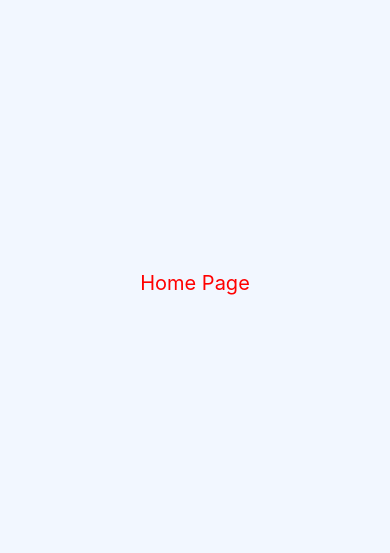
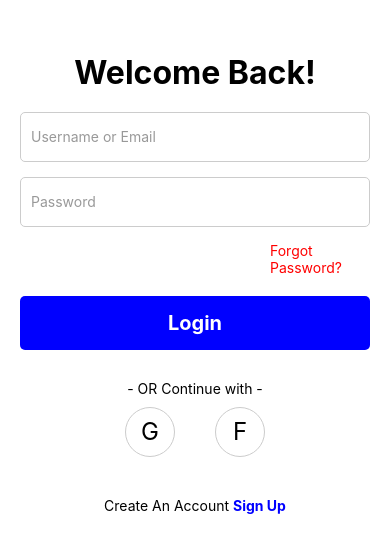
Before and after one commit to KimHong0305/Pharmacy_Android, a React Native app: screen /Login in a window 390 px wide. Before the commit this address had no page. Shown: the part 139-692 px from the top of the page. Built offline with nearby package versions, Linux system fonts and the light colour scheme.

Commit message:
Login Screen

```diff
--- a/App.tsx
+++ b/App.tsx
@@ -2,6 +2,7 @@ import {StyleSheet, Text} from 'react-native';
 import React from 'react';
 import Home from './src/screens/Home/Home';
 import Introduce from './src/screens/Introduce/Introduce';
+import Login from './src/screens/Login/Login';
 import {NavigationContainer} from '@react-navigation/native';
 import {createNativeStackNavigator} from '@react-navigation/native-stack';
 const Stack = createNativeStackNavigator();
@@ -11,8 +12,9 @@ function App() {
       <Stack.Navigator
         initialRouteName="Introduce"
         screenOptions={{headerShown: false}}>
+        <Stack.Screen name="Introduce" component={Introduce} />
         <Stack.Screen name="Home" component={Home} />
-        <Stack.Screen name="Introduce" component={Introduce} />
+        <Stack.Screen name="Login" component={Login} />
       </Stack.Navigator>
     </NavigationContainer>
   );
--- a/src/screens/Home/Home.js
+++ b/src/screens/Home/Home.js
@@ -1,15 +1,19 @@
-import {Text, StyleSheet, View} from 'react-native';
+import {Text, StyleSheet, View, Button} from 'react-native';
+import {useNavigation} from '@react-navigation/native';
 function App() {
+  const navigation = useNavigation();
+
   return (
     <View style={styles.container}>
       <Text style={{fontSize: 20, color: 'red'}}>Home Page</Text>
+      <Button title="Login" onPress={() => navigation.navigate('Login')} />
     </View>
   );
 }
 
 const styles = StyleSheet.create({
   container: {
-    backgroundColor: '#F2F7FF',
+    backgroundColor: '#FFFFFF',
     display: 'flex',
     justifyContent: 'center',
     alignItems: 'center',
--- a/src/screens/Introduce/Introduce.js
+++ b/src/screens/Introduce/Introduce.js
@@ -1,27 +1,34 @@
 import {useEffect, useState} from 'react';
 import {Text, View, StyleSheet, Image} from 'react-native';
+import {useIsFocused} from '@react-navigation/native';
 
 const App = ({navigation}) => {
   const [countdown, setCountdown] = useState(0.3);
+  const isFocused = useIsFocused(); // Kiểm tra xem màn hình này có đang được hiển thị không
+
   useEffect(() => {
+    if (!isFocused) return; // Nếu màn hình không được hiển thị, không làm gì cả
+
     const timeout = setTimeout(() => {
       navigation.navigate('Home');
     }, countdown * 10000);
+
     const interval = setInterval(() => {
       setCountdown(prevCountdown => prevCountdown - 1);
     }, 10000);
+
     return () => {
       clearTimeout(timeout);
       clearInterval(interval);
     };
-  }, [countdown, navigation]);
+  }, [countdown, navigation, isFocused]);
 
   return (
     <View style={styles.container}>
       <Image
         source={require('../../assets/logo.jpg')}
         style={styles.logo}
-        resizeMode="contain" // Để đảm bảo hình ảnh không bị biến dạng
+        resizeMode="contain"
       />
       <Text style={styles.text}>Pharmacy</Text>
     </View>
@@ -36,9 +43,9 @@ const styles = StyleSheet.create({
     backgroundColor: 'white',
   },
   logo: {
-    width: 100, // Kích thước logo
-    height: 100, // Kích thước logo
-    marginBottom: 20, // Khoảng cách giữa logo và chữ
+    width: 100,
+    height: 100,
+    marginBottom: 20,
   },
   text: {
     fontSize: 32,
--- /dev/null
+++ b/src/screens/Login/Login.js
@@ -0,0 +1,128 @@
+import React from 'react';
+import {
+  View,
+  Text,
+  TextInput,
+  TouchableOpacity,
+  StyleSheet,
+  Image,
+} from 'react-native';
+
+const App = () => {
+  return (
+    <View style={styles.container}>
+      <Text style={styles.welcomeText}>Welcome Back!</Text>
+
+      <TextInput
+        style={styles.input}
+        placeholder="Username or Email"
+        placeholderTextColor="#999"
+      />
+
+      <TextInput
+        style={styles.input}
+        placeholder="Password"
+        placeholderTextColor="#999"
+        secureTextEntry
+      />
+
+      <TouchableOpacity>
+        <Text style={styles.forgotPasswordText}>Forgot Password?</Text>
+      </TouchableOpacity>
+
+      <TouchableOpacity style={styles.loginButton}>
+        <Text style={styles.loginButtonText}>Login</Text>
+      </TouchableOpacity>
+
+      <Text style={styles.orText}>- OR Continue with -</Text>
+
+      <View style={styles.socialButtons}>
+        <TouchableOpacity style={styles.socialButton}>
+          <Text style={styles.socialButtonText}>G</Text>
+        </TouchableOpacity>
+        <TouchableOpacity style={styles.socialButton}>
+          <Text style={styles.socialButtonText}>F</Text>
+        </TouchableOpacity>
+      </View>
+
+      <Text style={styles.createAccountText}>
+        Create An Account <Text style={styles.signUpText}>Sign Up</Text>
+      </Text>
+    </View>
+  );
+};
+
+const styles = StyleSheet.create({
+  container: {
+    flex: 1,
+    justifyContent: 'center',
+    alignItems: 'center',
+    padding: 20,
+    backgroundColor: 'white',
+  },
+  welcomeText: {
+    fontSize: 32,
+    fontWeight: 'bold',
+    marginBottom: 20,
+  },
+  input: {
+    width: '100%',
+    height: 50,
+    borderColor: '#ccc',
+    borderWidth: 1,
+    borderRadius: 5,
+    paddingHorizontal: 10,
+    marginBottom: 15,
+  },
+  forgotPasswordText: {
+    color: 'red',
+    marginBottom: 20,
+    marginLeft: 250
+  },
+  loginButton: {
+    backgroundColor: 'blue',
+    paddingVertical: 15,
+    paddingHorizontal: 30,
+    borderRadius: 5,
+    marginBottom: 20,
+    width: '100%',
+    alignItems: 'center', // Căn chữ theo chiều ngang
+    justifyContent: 'center', // Căn chữ theo chiều dọc
+  },
+  loginButtonText: {
+    color: 'white',
+    fontWeight: 'bold',
+    fontSize: 20
+  },
+  orText: {
+    marginVertical: 10,
+  },
+  socialButtons: {
+    flexDirection: 'row',
+    justifyContent: 'center',
+    width: '100%',
+    marginBottom: 20,
+    gap: 40
+  },
+  socialButton: {
+    width: 50,
+    height: 50,
+    borderRadius: 25,
+    borderColor: '#ccc',
+    borderWidth: 1,
+    justifyContent: 'center',
+    alignItems: 'center',
+  },
+  socialButtonText: {
+    fontSize: 24,
+  },
+  createAccountText: {
+    marginTop: 20,
+  },
+  signUpText: {
+    color: 'blue',
+    fontWeight: 'bold',
+  },
+});
+
+export default App;
```
